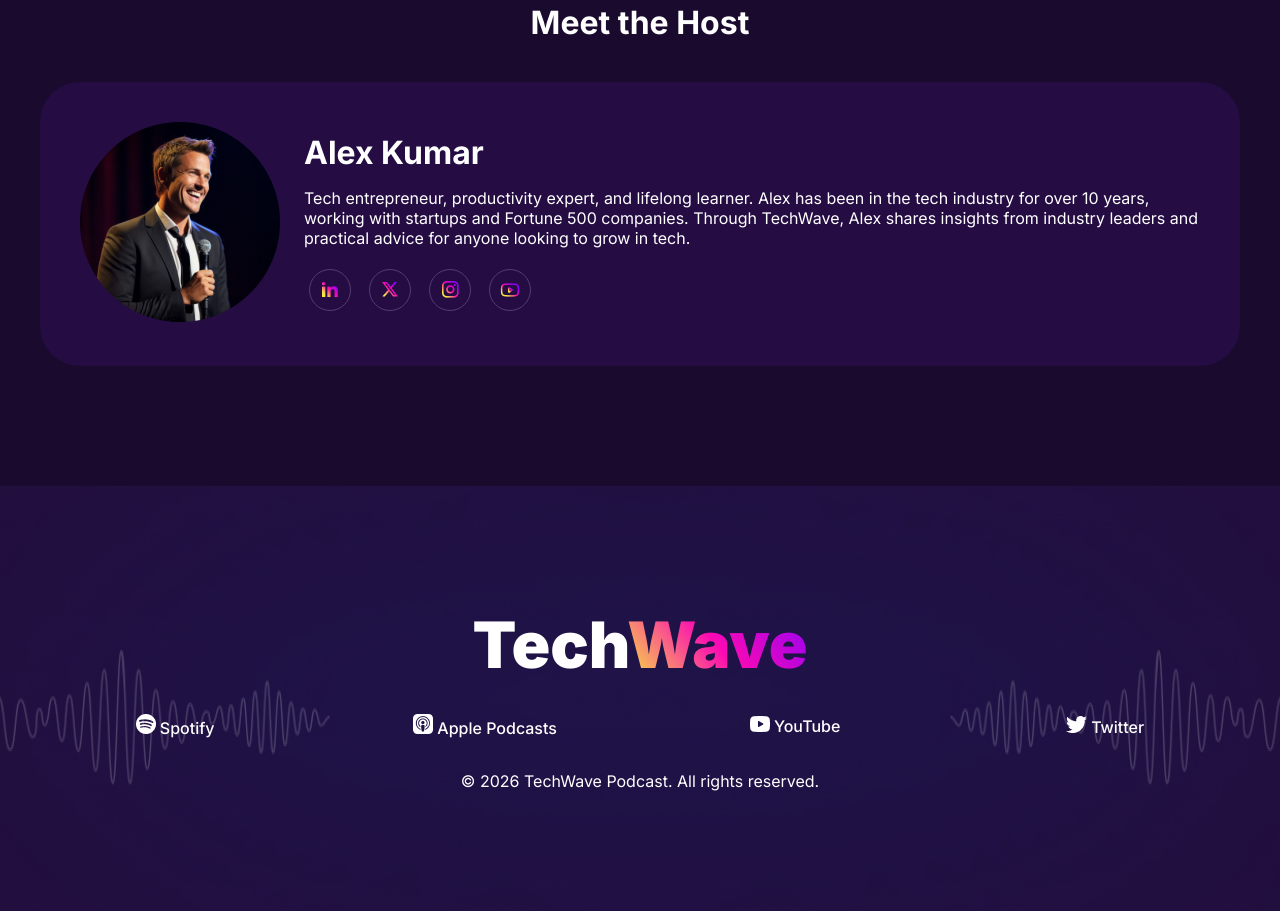
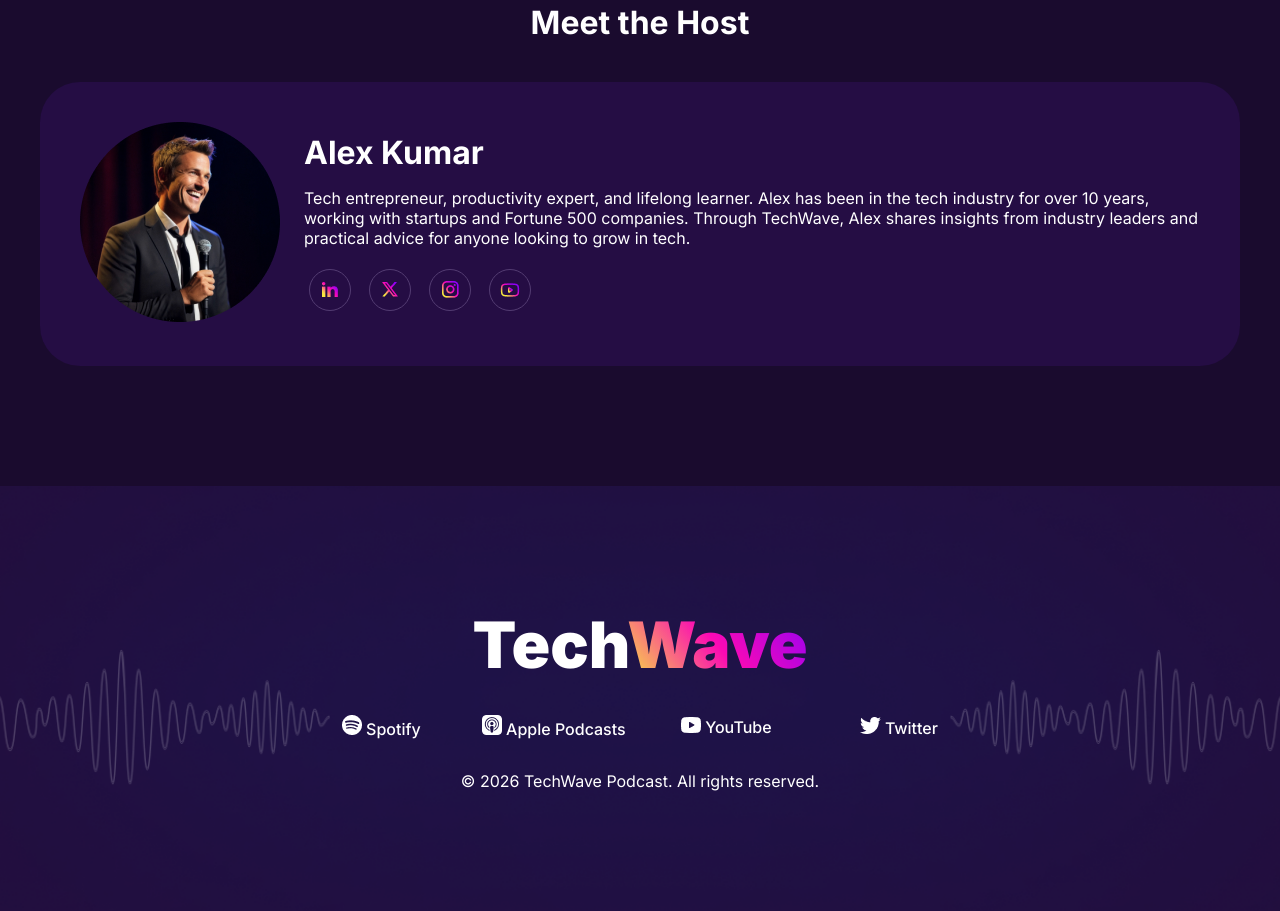
Before and after one commit to badsha-11/b13-AS2, a plain HTML site: page index.html in a window 1280 px wide. Shown: the part 3060-3971 px from the top of the page. Drawn offline with Linux system fonts and the light colour scheme.

Commit message:
modified footer icon

```diff
--- a/style/style.css
+++ b/style/style.css
@@ -431,20 +431,18 @@
 .f-icon{
     display: grid;
     grid-template-columns: repeat(4, 1fr);
-    gap: 40px;
-    padding: 32px 0;
+    place-items: center;
+    padding: 32px 255px;
     /* width: 693px; */
-    margin: 0 auto;
+
+
 
 
 }
 .f-icon a{
-    justify-self: center;
-    align-self: center;
     font-size: 1rem;
     font-weight: 500;
     color: #FFFFFF;
-    position: relative;
     bottom: 1px;
 }
 /* responsive mobile */
@@ -551,7 +549,7 @@
     .f-icon{
     display: grid;
     grid-template-columns: repeat(2, 1fr);
-    padding: 32px 40px
+
 
 
 
```
